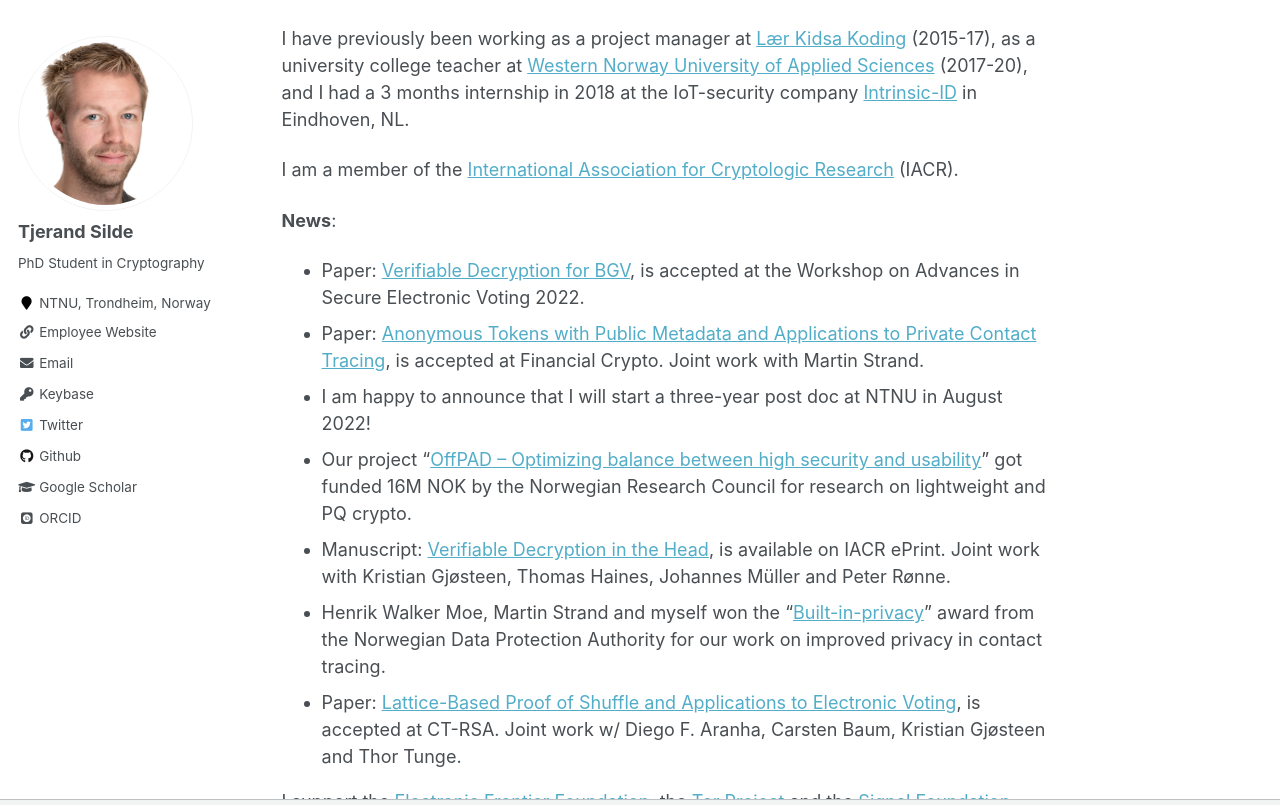
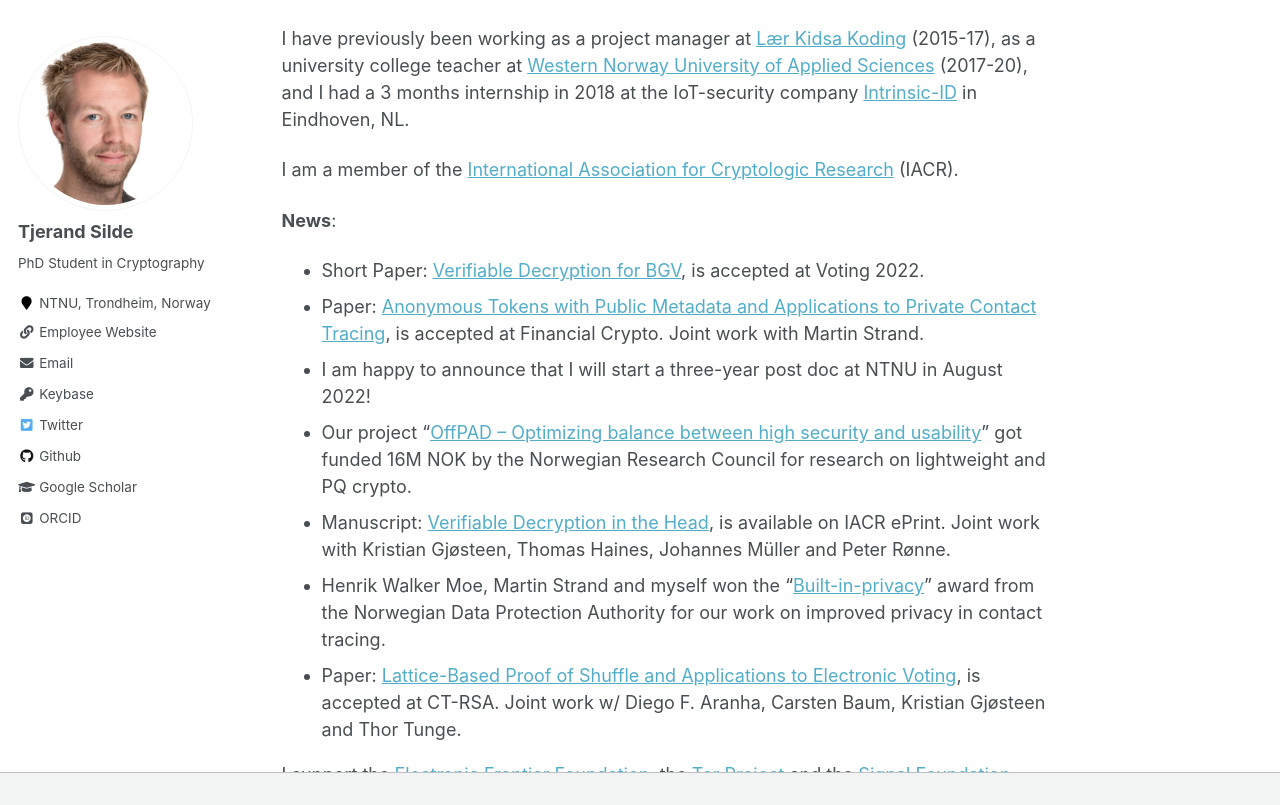
Before and after one commit to tjesi/tjesi.github.io, a Jekyll site: the page built from _pages/about.md, in a window 1280 px wide and 900 px high, scrolled down 607 px, cut to the strip 0-805 px from the top of the window. Built offline with Jekyll 4.4.1, drawn with Linux system fonts in a browser that asks for light colours; some web fonts are replaced.

Commit message:
Update about.md

```diff
--- a/_pages/about.md
+++ b/_pages/about.md
@@ -23,7 +23,7 @@ I have previously been working as a project manager at [Lær Kidsa Koding](https
 I am a member of the [International Association for Cryptologic Research](https://iacr.org) (IACR).
 
 **News**:
-- Paper: [Verifiable Decryption for BGV](https://eprint.iacr.org/2021/1693.pdf), is accepted at the Workshop on Advances in Secure Electronic Voting 2022.
+- Short Paper: [Verifiable Decryption for BGV](https://eprint.iacr.org/2021/1693.pdf), is accepted at Voting 2022.
 - Paper: [Anonymous Tokens with Public Metadata and Applications to Private Contact Tracing](https://eprint.iacr.org/2021/203.pdf), is accepted at Financial Crypto. Joint work with Martin Strand.
 - I am happy to announce that I will start a three-year post doc at NTNU in August 2022!
 - Our project "[OffPAD -- Optimizing balance between high security and usability](https://prosjektbanken.forskningsradet.no/en/project/FORISS/321619)" got funded 16M NOK by the Norwegian Research Council for research on lightweight and PQ crypto.
```
